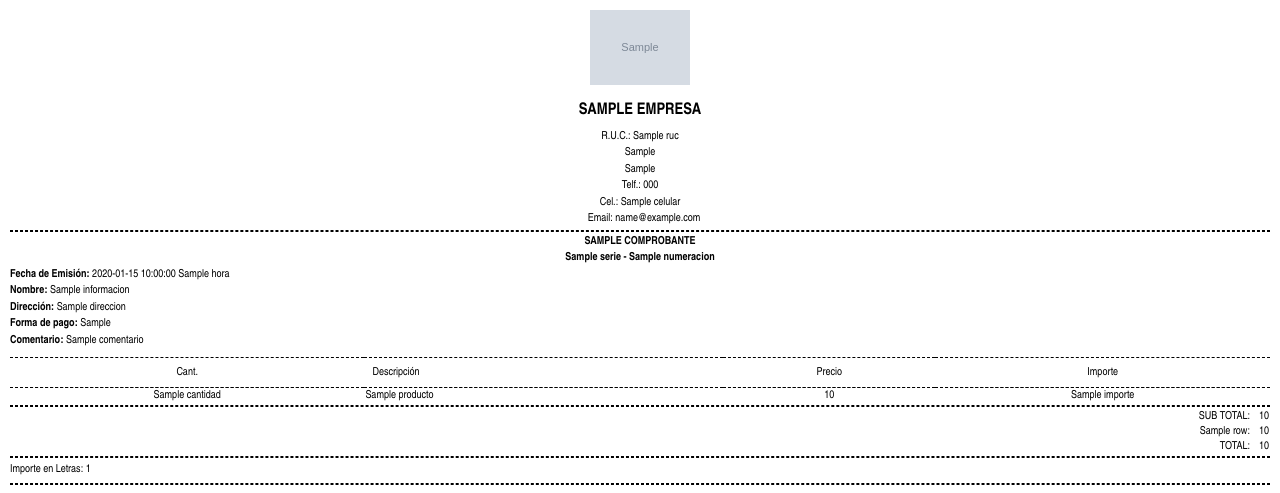
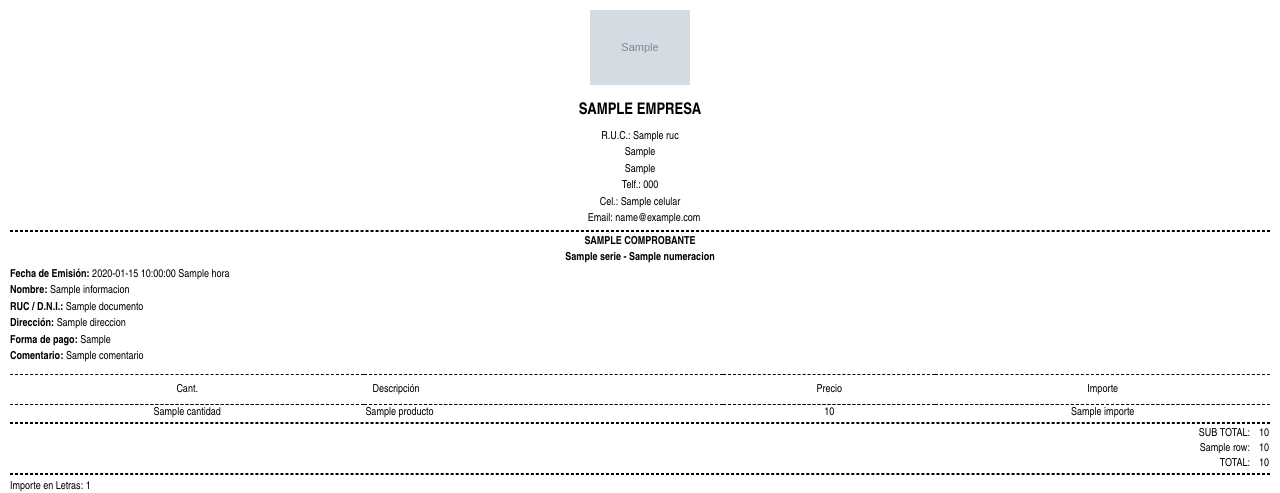
Before and after one commit to luissince/syssoft-integra-pdf, a FastAPI app: template templates/venta/ticket.html in a window 1280 px wide. Shown: the top 493 px of the page. Run offline with FastAPI, Linux system fonts and the light colour scheme; the template is opened without the code that fills it: most values are stand-ins (such as "Sample title", 1, 10 or a date in 2020); grey boxes marked "Sample" are stand-in pictures; some libraries are stand-ins or nearby versions.

Commit message:
Cambios para un cliente espcial

```diff
--- a/templates/venta/ticket.html
+++ b/templates/venta/ticket.html
@@ -120,7 +120,7 @@
     <div class="text-left">
         <p><span class="font-weight-bold">Fecha de Emisión: </span> {{fecha}} {{hora}}</p>
         <p><span class="font-weight-bold">Nombre:</span> {{informacion}}</p>
-        <!-- <p><span class="font-weight-bold">RUC / D.N.I.:</span> {{documento}}</p> -->
+        <p><span class="font-weight-bold">RUC / D.N.I.:</span> {{documento}}</p>
         <p><span class="font-weight-bold">Dirección:</span> {{direccion}}</p>
         <p><span class="text-theme-default font-weight-bold">Forma de pago: </span> {{forma_pago}}</p>
         {% if comentario is not none and comentario != '' %}
```
Also changed, not shown: .github/workflows/docker-production.yml.
